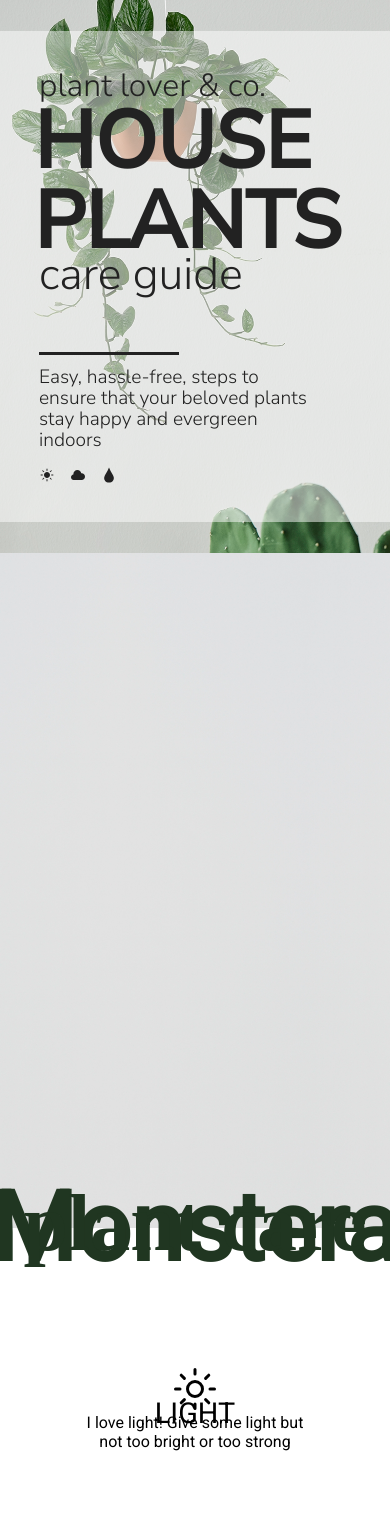
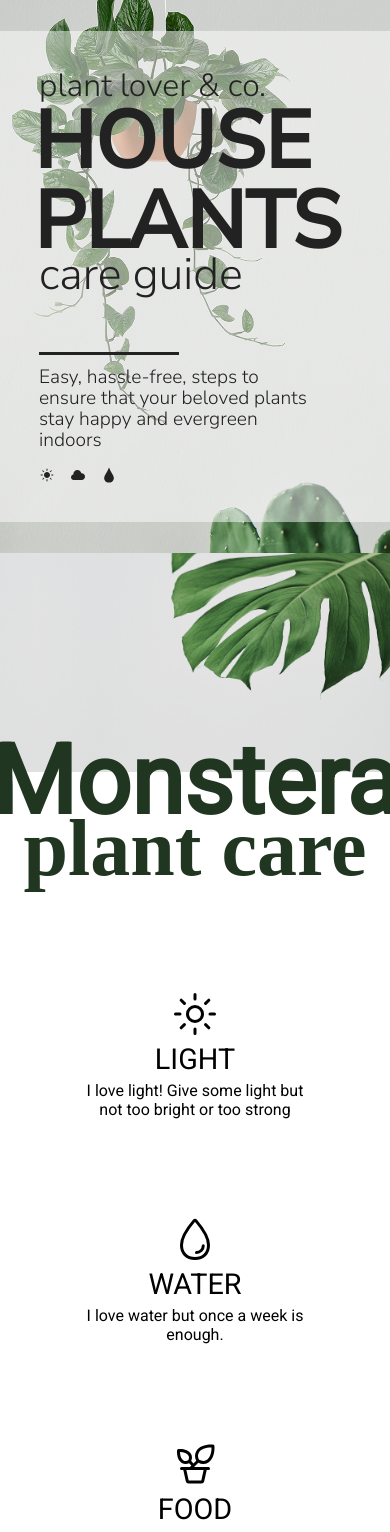
Before and after one commit to Subaru-Goto/cross-over-psd-plant, a React (Vite) app: page / in a window 390 px wide. Shown: the top 1532 px of the page. Built offline with nearby package versions, Linux system fonts and the light colour scheme; a web font is replaced by a local one.

Commit message:
adding monstera part

```diff
--- a/src/styles/monstera.css
+++ b/src/styles/monstera.css
@@ -9,21 +9,23 @@
 .monstera-container{
   display: flex;
   align-items: flex-end;
-  height: 80%;
+  height: 70%;
+  width: 100%;
   padding-inline: 7rem;
   background-size: cover;
   background-repeat: no-repeat;
   background-image: url("../assets/images/background-image_2.jpg");
 
   @media screen and (max-width: 1024px) {
-    padding-inline:0;
     justify-content: center;
+    background-size: 100%;
+    height: 300px;
   }
 
 }
 .monstera-title{
   font-size: 6rem;
-  line-height: 0;
+  line-height: 1.5;
   color: #203621;
   font-family: "Roboto", sans-serif;
 }
@@ -76,14 +78,14 @@
 .monstera-food-logo {
   font-size: 3rem;
   margin-top: 3rem;
-  line-height: 0;
+  line-height: 1.5;
 }
 
 .monstera-light,
 .monstera-food,
 .monstera-water {
   font-size: 1.8rem;
-  line-height: 0;
+  line-height: 1.5;
 }
 
 .monstera-light-info,
```
